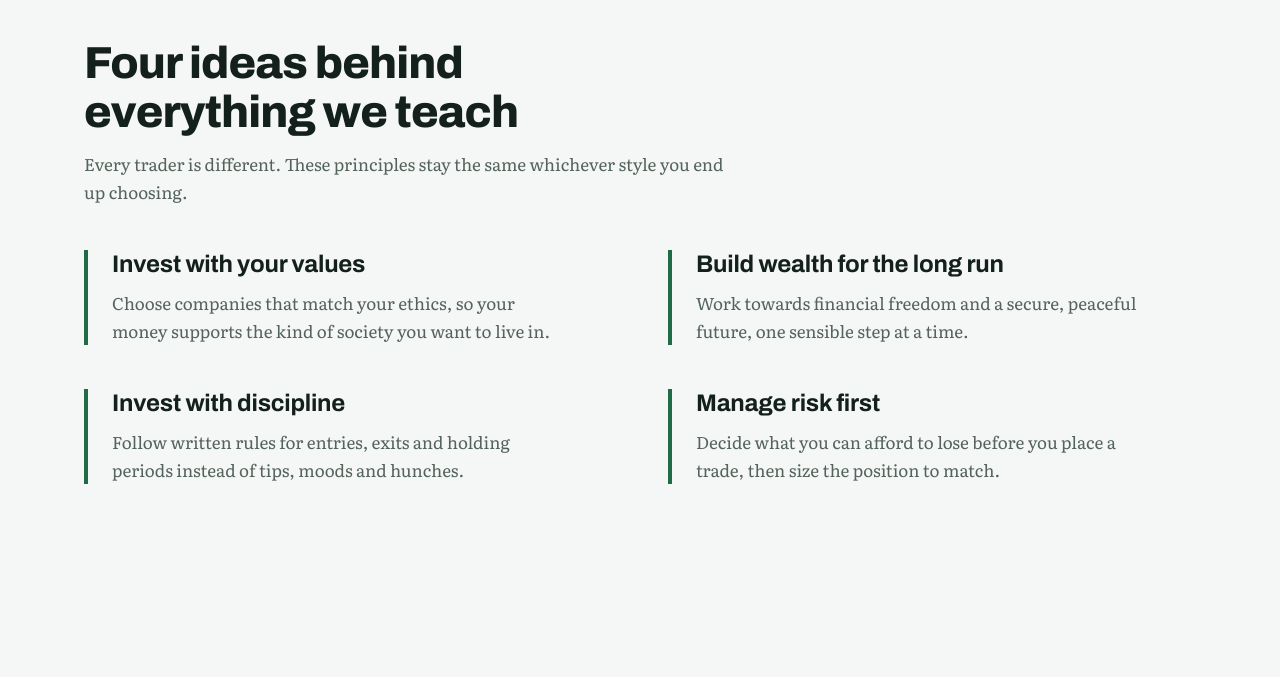
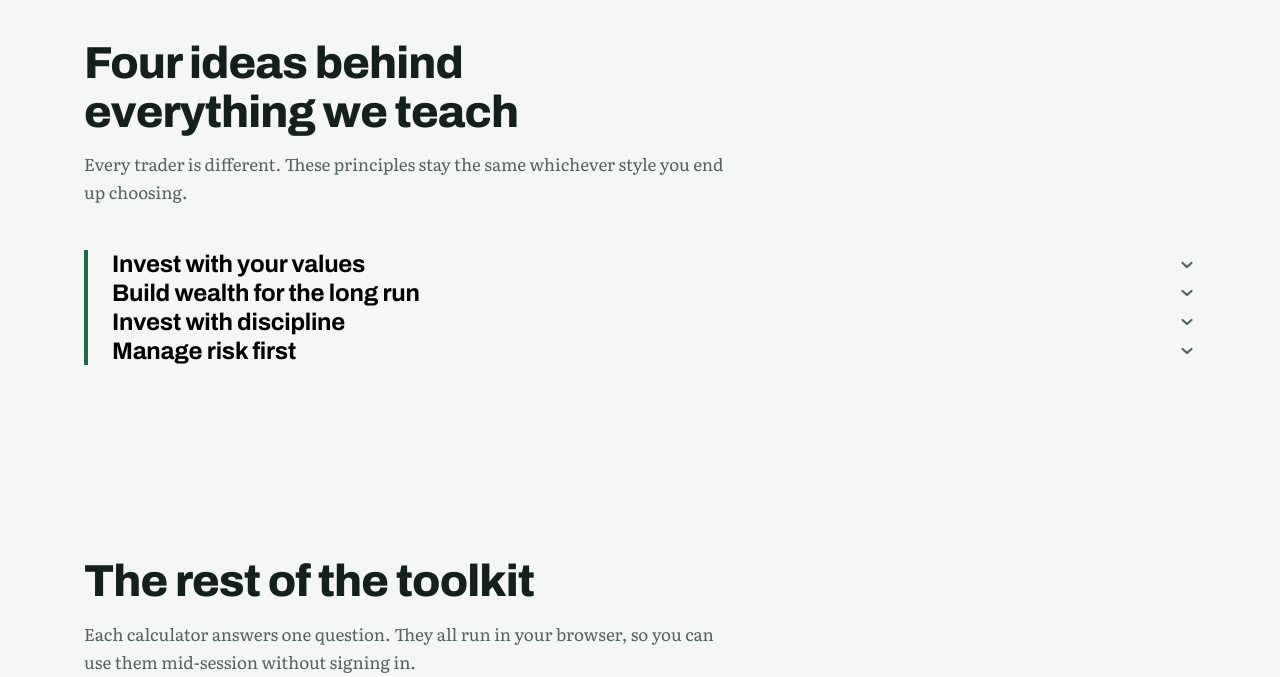
Before and after one commit to pvj19/pranil_django1, a Django app: page / in a window 1280 px wide. Shown: the part 722-1399 px from the top of the page. Run offline with Django 5.2, Linux system fonts and the light colour scheme.

Commit message:
Make Approach cards expand on click

```diff
--- a/marketpath/static/marketpath/css/style.css
+++ b/marketpath/static/marketpath/css/style.css
@@ -581,3 +581,24 @@ a.see-all-link:hover { text-decoration: underline; }
   .calc-panel { margin-top: 10px; }
   .calc-panel[hidden] { display: none; }
 }
+
+
+
+/* Approach cards: heading opens/closes its paragraph */
+.idea-toggle {
+  display: flex;
+  align-items: center;
+  justify-content: space-between;
+  gap: 12px;
+  width: 100%;
+  background: none;
+  border: 0;
+  padding: 0;
+  cursor: pointer;
+  text-align: left;
+}
+.idea-toggle h3 { margin: 0; }
+.idea-toggle svg { flex: none; color: var(--muted); transition: transform 0.2s ease; }
+.idea-toggle[aria-expanded="true"] svg { transform: rotate(180deg); }
+.idea-body { margin-top: 10px; }
+.idea-body[hidden] { display: none; }
--- a/marketpath/static/marketpath/js/main.js
+++ b/marketpath/static/marketpath/js/main.js
@@ -452,5 +452,17 @@
       if (mqMobile.addEventListener) mqMobile.addEventListener('change', syncToScreenSize);
     }
 
+
   })();
+
+/* Approach cards: click heading to open/close its text */
+document.addEventListener('DOMContentLoaded', function () {
+  Array.prototype.forEach.call(document.querySelectorAll('.idea-toggle'), function (btn) {
+    btn.addEventListener('click', function () {
+      var open = btn.getAttribute('aria-expanded') === 'true';
+      btn.setAttribute('aria-expanded', open ? 'false' : 'true');
+      btn.parentElement.querySelector('.idea-body').hidden = open;
+    });
+  });
+});
 })();
--- a/marketpath/templates/marketpath/index.html
+++ b/marketpath/templates/marketpath/index.html
@@ -60,22 +60,33 @@
         <h2 id="approach-title">Four ideas behind everything we teach</h2>
         <p>Every trader is different. These principles stay the same whichever style you end up choosing.</p>
       </div>
-      <div class="ideas">
         <div class="idea">
+             <button class="idea-toggle" type="button" aria-expanded="false">
                       <h3>Invest with your values</h3>
-          <p>Choose companies that match your ethics, so your money supports the kind of society you want to live in.</p>
+                        <svg width="18" height="18" viewBox="0 0 18 18" fill="none" stroke="currentColor" stroke-width="2.2" stroke-linecap="round" stroke-linejoin="round" aria-hidden="true"><path d="M4.5 7l4.5 4 4.5-4"/></svg>
+            </button>
+            <p class="idea-body" hidden>Choose companies that match your ethics, so your money supports the kind of society you want to live in.</p>
         </div>
         <div class="idea">
+                 <button class="idea-toggle" type="button" aria-expanded="false">
                            <h3>Build wealth for the long run</h3>
-          <p>Work towards financial freedom and a secure, peaceful future, one sensible step at a time.</p>
+                           <svg width="18" height="18" viewBox="0 0 18 18" fill="none" stroke="currentColor" stroke-width="2.2" stroke-linecap="round" stroke-linejoin="round" aria-hidden="true"><path d="M4.5 7l4.5 4 4.5-4"/></svg>
+                 </button>
+                  <p class="idea-body" hidden>Work towards financial freedom and a secure, peaceful future, one sensible step at a time.</p>
          </div>
           <div class="idea">
+                <button class="idea-toggle" type="button" aria-expanded="false">
                         <h3>Invest with discipline</h3>
-          <p>Follow written rules for entries, exits and holding periods instead of tips, moods and hunches.</p>
+                        <svg width="18" height="18" viewBox="0 0 18 18" fill="none" stroke="currentColor" stroke-width="2.2" stroke-linecap="round" stroke-linejoin="round" aria-hidden="true"><path d="M4.5 7l4.5 4 4.5-4"/></svg>
+               </button>
+              <p class="idea-body" hidden>Follow written rules for entries, exits and holding periods instead of tips, moods and hunches.</p>
        </div>
         <div class="idea">
+                    <button class="idea-toggle" type="button" aria-expanded="false">
                             <h3>Manage risk first</h3>
-          <p>Decide what you can afford to lose before you place a trade, then size the position to match.</p>
+                             <svg width="18" height="18" viewBox="0 0 18 18" fill="none" stroke="currentColor" stroke-width="2.2" stroke-linecap="round" stroke-linejoin="round" aria-hidden="true"><path d="M4.5 7l4.5 4 4.5-4"/></svg>
+                  </button>
+                <p class="idea-body" hidden>Decide what you can afford to lose before you place a trade, then size the position to match.</p>
         </div>
       </div>
     </div>
```
Lines whose indentation alone changed are shown as unchanged.
